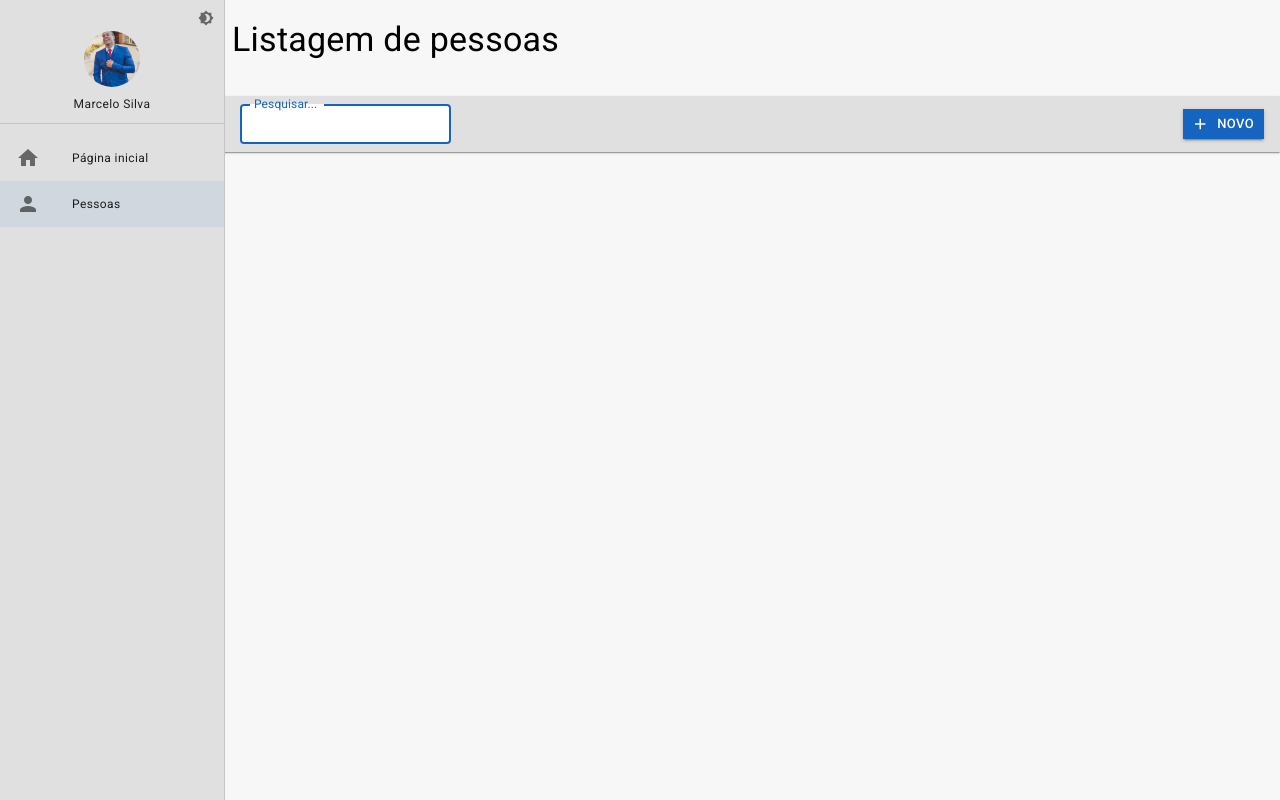
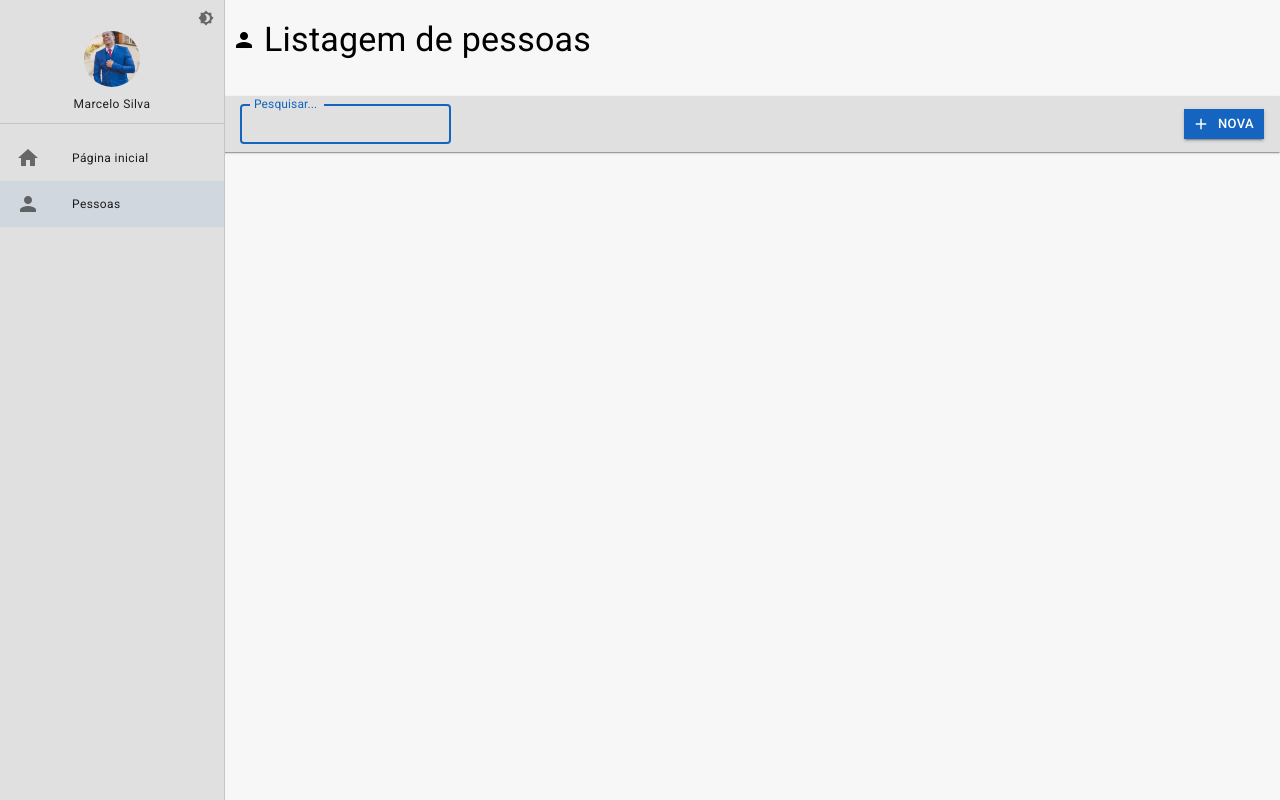
Before and after one commit to EuMarcel0/cadastro, a React (Vite) app: page /pessoas in a window 1280 px wide. Built offline with nearby package versions, Linux system fonts and the light colour scheme.

Commit message:
chore: added icons in titles of pages

```diff
--- a/src/pages/dashboard/Dashboard.tsx
+++ b/src/pages/dashboard/Dashboard.tsx
@@ -1,9 +1,15 @@
+import { Icon, Typography } from '@mui/material';
 import { FerramentasDetalhes, FerramentasListagem } from '../../shared/components';
 import { LayoutBaseDePagina } from '../../shared/layouts';
 
 export const Dashboard = () => {
     return(
-        <LayoutBaseDePagina title='Página inicial' toolbar={<FerramentasDetalhes showButtonSaveAndBack/>}>
+        <LayoutBaseDePagina
+            icon={<Typography><Icon>home</Icon></Typography>}
+            title='Página inicial'
+            toolbar={<FerramentasDetalhes
+            showButtonSaveAndBack/>}
+        >
             Testando
         </LayoutBaseDePagina>
     );
--- a/src/pages/pessoas/ListagemPessoas.tsx
+++ b/src/pages/pessoas/ListagemPessoas.tsx
@@ -1,11 +1,13 @@
+import { Icon, Typography } from "@mui/material";
 import { FerramentasListagem } from "../../shared/components";
 import { LayoutBaseDePagina } from "../../shared/layouts";
 
 export const ListagemPessoas: React.FC = () => {
     return(
         <LayoutBaseDePagina
+            icon={<Typography><Icon>person</Icon></Typography>}
             title='Listagem de pessoas'
-            toolbar={<FerramentasListagem showInputSearch />}
+            toolbar={<FerramentasListagem showInputSearch textButtonNew='Nova' />}
         >
 
         </LayoutBaseDePagina>
--- a/src/shared/components/barra-de-ferraments/FerramentasListagem.tsx
+++ b/src/shared/components/barra-de-ferraments/FerramentasListagem.tsx
@@ -38,7 +38,6 @@ export const FerramentasListagem= ({
         >
             {showInputSearch &&
                 <TextField
-                    sx={{backgroundColor: '#FFF', borderRadius: 1}}
                     id='standard-basic'
                     label={Environment.PLACEHOLDER_INPUTS_OF_SEARCH}
                     size="small"
--- a/src/shared/layouts/LayoutBaseDePagina.tsx
+++ b/src/shared/layouts/LayoutBaseDePagina.tsx
@@ -3,12 +3,13 @@ import { ReactNode } from "react";
 import { useDrawerContext } from "../contexts";
 
 interface ILayoutBaseDePaginaProps{
+    icon: ReactNode;
     title: string;
     toolbar: ReactNode | undefined;
     children: ReactNode;
 }
 
-export const LayoutBaseDePagina: React.FC<ILayoutBaseDePaginaProps>= ({ children, title, toolbar }) => {
+export const LayoutBaseDePagina: React.FC<ILayoutBaseDePaginaProps>= ({ children, icon, title, toolbar }) => {
     const theme = useTheme();
     const smDown = useMediaQuery(theme.breakpoints.down('sm'));
     const mdDown = useMediaQuery(theme.breakpoints.down('md'));
@@ -23,6 +24,7 @@ export const LayoutBaseDePagina: React.FC<ILayoutBaseDePaginaProps>= ({ children
                         <Icon>menu</Icon>
                     </IconButton>
                 }
+                <Icon>{icon}</Icon>
                 <Typography
                     overflow='hidden'
                     whiteSpace='nowrap'
```
